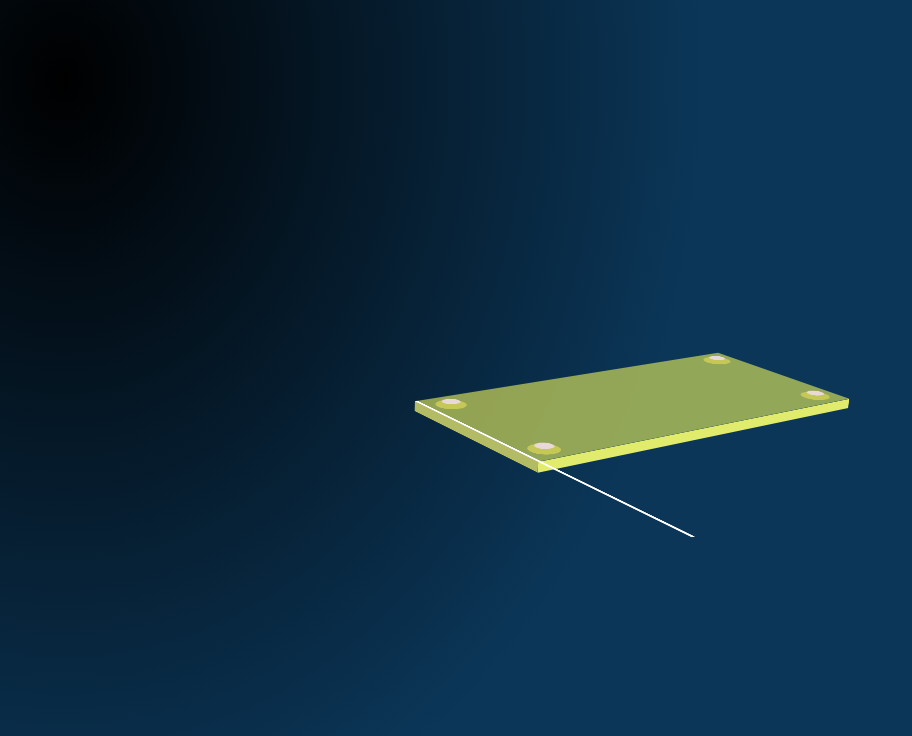
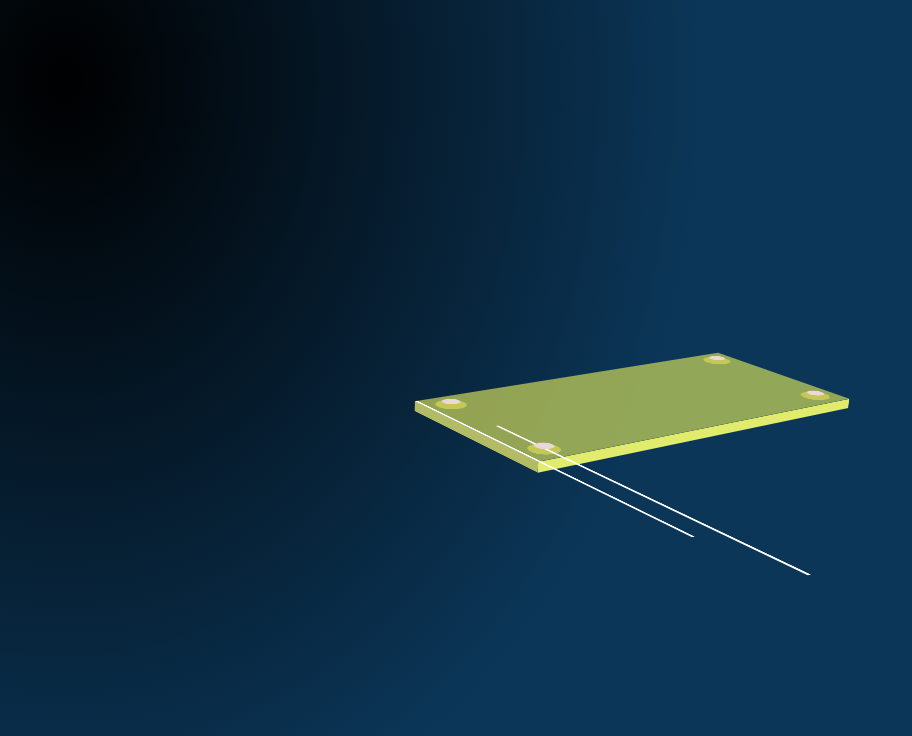
Before and after one commit to AAdewunmi/Project_3DSwing, a plain HTML site: page index.html in a window 1280 px wide. Shown: the whole page, without its empty margins (0-912 px from the left). Drawn offline with Linux system fonts and the light colour scheme.

Commit message:
Twenty-Three Commit: Implement css style to position rope 1 class

```diff
--- a/style.css
+++ b/style.css
@@ -98,3 +98,8 @@ html{
     background-color: #fff;
     position: absolute;
 }
+
+.rope-1{
+    top: 10rem;
+    left: 2.5rem;
+}
```
